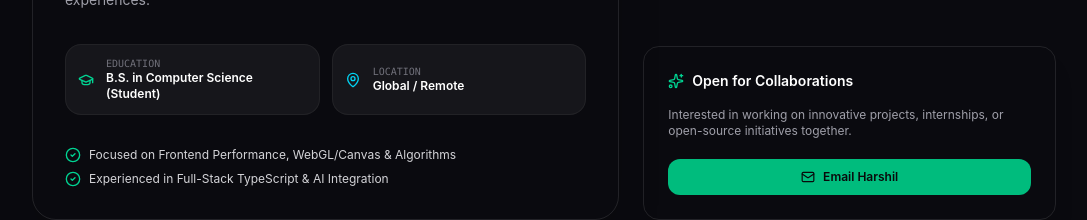
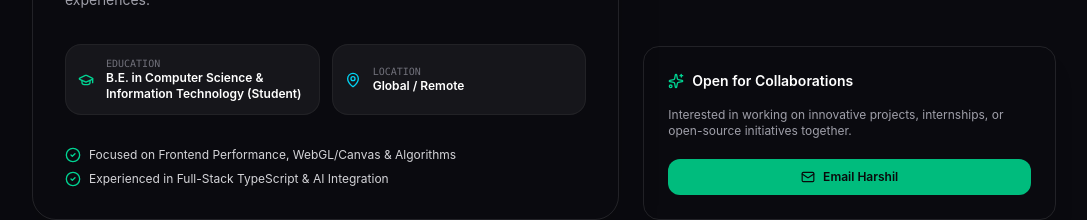
Before and after one commit to harshil-kamc/harshil, a React (Vite) app: page / in a window 1280 px wide. Shown: the part 2054-2274 px from the top of the page, without its empty margins (96-1183 px from the left). Built offline with nearby package versions, Linux system fonts and the light colour scheme.

Commit message:
Update portfolioData.ts

```diff
--- a/src/data/portfolioData.ts
+++ b/src/data/portfolioData.ts
@@ -6,11 +6,10 @@ export const HARSHIL_BIO = {
   tagline: "Crafting interactive web experiences, algorithms, and high-performance applications with code & pixels.",
   aboutText: `I am a computer science student with a deep fascination for interactive graphics, full-stack systems, and elegant user interfaces. I love taking complex technical challenges and turning them into intuitive, visually fluid digital experiences.`,
   location: "Global / Remote",
-  education: "B.S. in Computer Science (Student)",
-  email: "harshil.dev@example.com",
-  github: "https://github.com",
+  education: "B.E. in Computer Science & Information Technology (Student)",
+  email: "harshilkamc@gmail.com",
+  github: "https://github.com/harshil-kamc",
   linkedin: "https://linkedin.com",
-  twitter: "https://twitter.com",
   stats: [
     { label: "Projects Completed", value: "15+" },
     { label: "Algorithms Mastered", value: "300+" },
```
